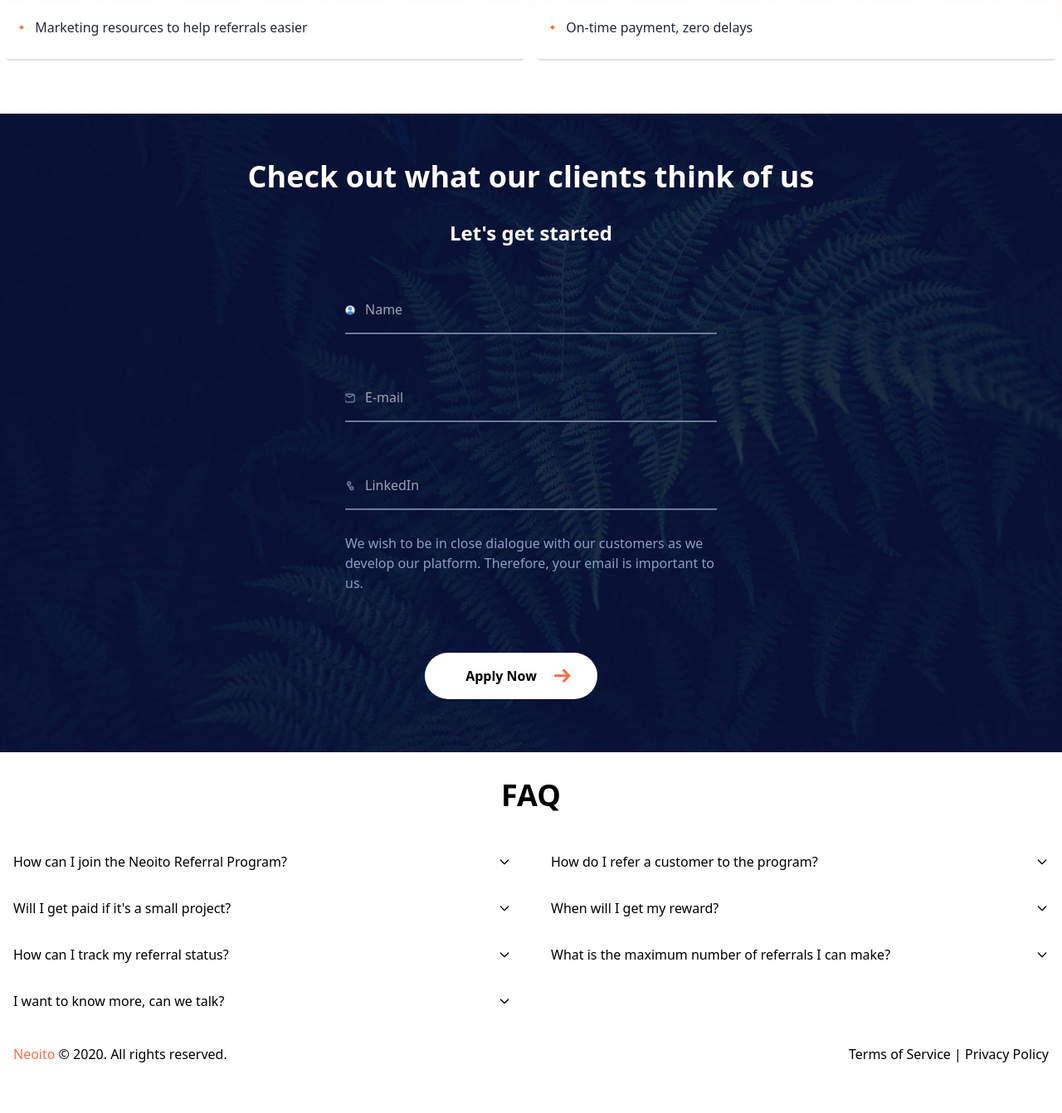
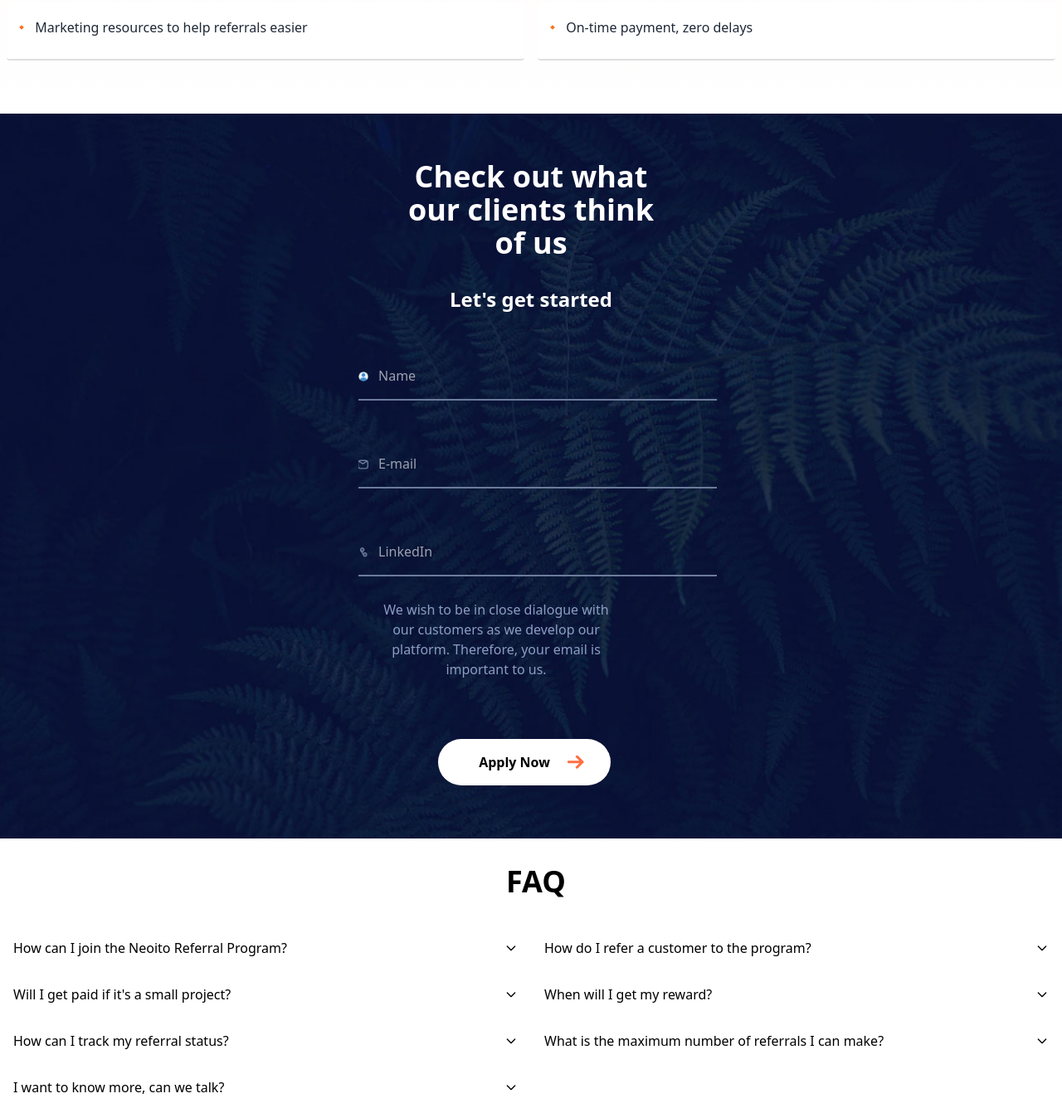
Before and after one commit to SvdNeo/workshop_practice2_neoito, a plain HTML site: page index.html in a window 1280 px wide. Shown: the part 2816-4158 px from the top of the page at 83% size. Before the commit the page ends 4123 px from the top, so only its background shows below. Drawn offline with nearby package versions, Linux system fonts and the light colour scheme.

Commit message:
updated the webpage with revision 4

```diff
--- a/index.html
+++ b/index.html
@@ -260,7 +260,7 @@
       <section class="container mx-auto z-10">
         <div class="text-white text-center font-roboto text-4xl font-bold">
           <p
-            class="text-white font-roboto font-bold text-2xl md:text-4xl pt-6 md:pt-14"
+            class="text-white font-roboto font-bold text-2xl md:text-4xl pt-6 md:pt-14 w-[300px] mx-auto"
           >
             Check out what our clients think of us
           </p>
@@ -271,7 +271,7 @@
           </p>
         </div>
 
-        <div class="max-w-md mx-auto mt-4 text-white">
+        <div class="max-w-md mx-auto mt-4 text-white pl-4">
           <div class="text-center mb-4 relative pb-4">
             <div class="flex items-center pb-4 sm:pb-13">
               <img
@@ -318,14 +318,14 @@
           </div>
 
           <div>
-            <p class="pt-2  mb-2 text-[#8C9DC5]">
+            <p class="pt-2  mb-2 text-[#8C9DC5] text-center w-[300px] ml-4">
               We wish to be in close dialogue with our customers as we develop
               our platform. Therefore, your email is important to us.
             </p>
           </div>
 
           <button
-            class="apply-now bg-white transition duration-300 transform hover:bg-blue-600 w-48 sm:w-52 ml-14 md:ml-24 p-4 my-16 font-semibold flex-shrink-0 rounded-full text-black-300 relative"
+            class="apply-now bg-white transition duration-300 transform hover:bg-blue-600 w-48 sm:w-52 ml-16 md:ml-24 p-4 my-16 font-semibold flex-shrink-0 rounded-full text-black-300 relative"
           >
             <span class="mr-4 md:mr-6 text-black text-xs md:text-base font-bold"
               >Apply Now</span
@@ -340,7 +340,7 @@
       </section>
     </div>
     <section class="container mx-auto">
-      <div class="text-4xl md:text-center text-left font-bold py-8">FAQ</div>
+      <div class="text-4xl md:text-center text-left font-bold py-8 ml-3">FAQ</div>
 
       <div class="flex flex-col sm:flex-row space-x-4">
         <div class="flex-1">
@@ -455,7 +455,7 @@
             </div>
           </div>
         </div>
-        <div class="flex-1">
+        <div class="flex-1 !ml-0">
           <div class="accordion-item">
             <input type="checkbox" id="question5" class="hidden" />
             <label
@@ -543,10 +543,10 @@
     <footer
       class="flex flex-col md:flex-row justify-between mt-6 text-base font-normal mb-6 container mx-auto"
     >
-      <p class="ml-4">
+      <p class=" md:ml-4 text-center">
         <span class="text-[#FF6E43]"> Neoito</span> © 2020. All rights reserved.
       </p>
-      <p class="mr-4">Terms of Service | Privacy Policy</p>
+      <p class=" md:mr-4 text-center">Terms of Service | Privacy Policy</p>
     </footer>
   </body>
 </html>
```
